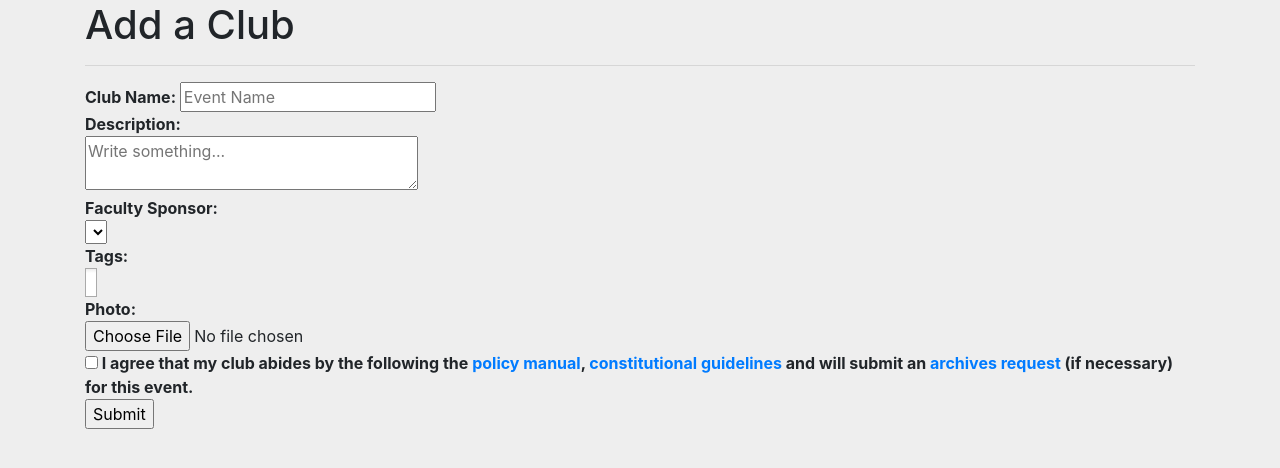
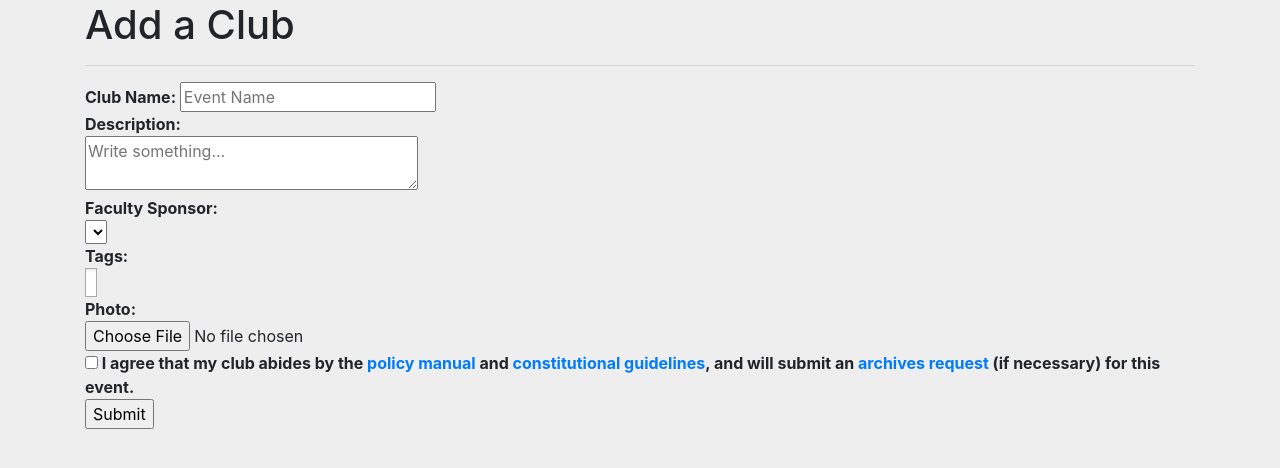
Before and after one commit to Ashley-Carlson/UNC-Events-Online, a PHP site: page /addclub.php in a window 1280 px wide. Shown: the part 106-574 px from the top of the page. Run offline with PHP 8.4, Linux system fonts and the light colour scheme; the visitor is signed in with stand-in values (Sample User, id 1); data that the repository does not hold is empty; some libraries are stand-ins or nearby versions.

Commit message:
More grammar fixes in addclub and addevent

```diff
--- a/addclub.php
+++ b/addclub.php
@@ -131,9 +131,9 @@ $(function() {
 			<!-- Upload Image:
 			<input type="file" name="image" id="image"> -->
 
-			<input type="checkbox" required><b> I agree that my club abides by the following the
-				<a href="https://www.unco.edu/clubs-organizations/pdf/RSO-Manual.pdf">policy manual</a>,
-				<a href="https://www.unco.edu/clubs-organizations/pdf/2018-2019-rso-constitution-guide.pdf">constitutional guidelines </a>
+			<input type="checkbox" required><b> I agree that my club abides by the
+				<a href="https://www.unco.edu/clubs-organizations/pdf/RSO-Manual.pdf">policy manual</a> and
+				<a href="https://www.unco.edu/clubs-organizations/pdf/2018-2019-rso-constitution-guide.pdf">constitutional guidelines</a>,
 				and will submit an <a href="https://www.unco.edu/clubs-organizations/pdf/archiving-rso-records.pdf">archives request</a> (if necessary) for this event.
 	</b><br>
 			<!-- submits the data entered to the server -->
--- a/addevent.php
+++ b/addevent.php
@@ -202,7 +202,7 @@ $(function() {
 			<br>
 			<input type="checkbox" required><b> I agree that my event abides by the
 				<a href="https://www.unco.edu/clubs-organizations/pdf/RSO-Manual.pdf">policy manual</a> and
-				<a href="https://www.unco.edu/clubs-organizations/pdf/2018-2019-rso-constitution-guide.pdf">constitutional guidelines, </a>
+				<a href="https://www.unco.edu/clubs-organizations/pdf/2018-2019-rso-constitution-guide.pdf">constitutional guidelines</a>,
 				and will submit an <a href="https://www.unco.edu/clubs-organizations/pdf/archiving-rso-records.pdf">archives request</a> (if necessary) for this event.
 </b><br>
 
```
